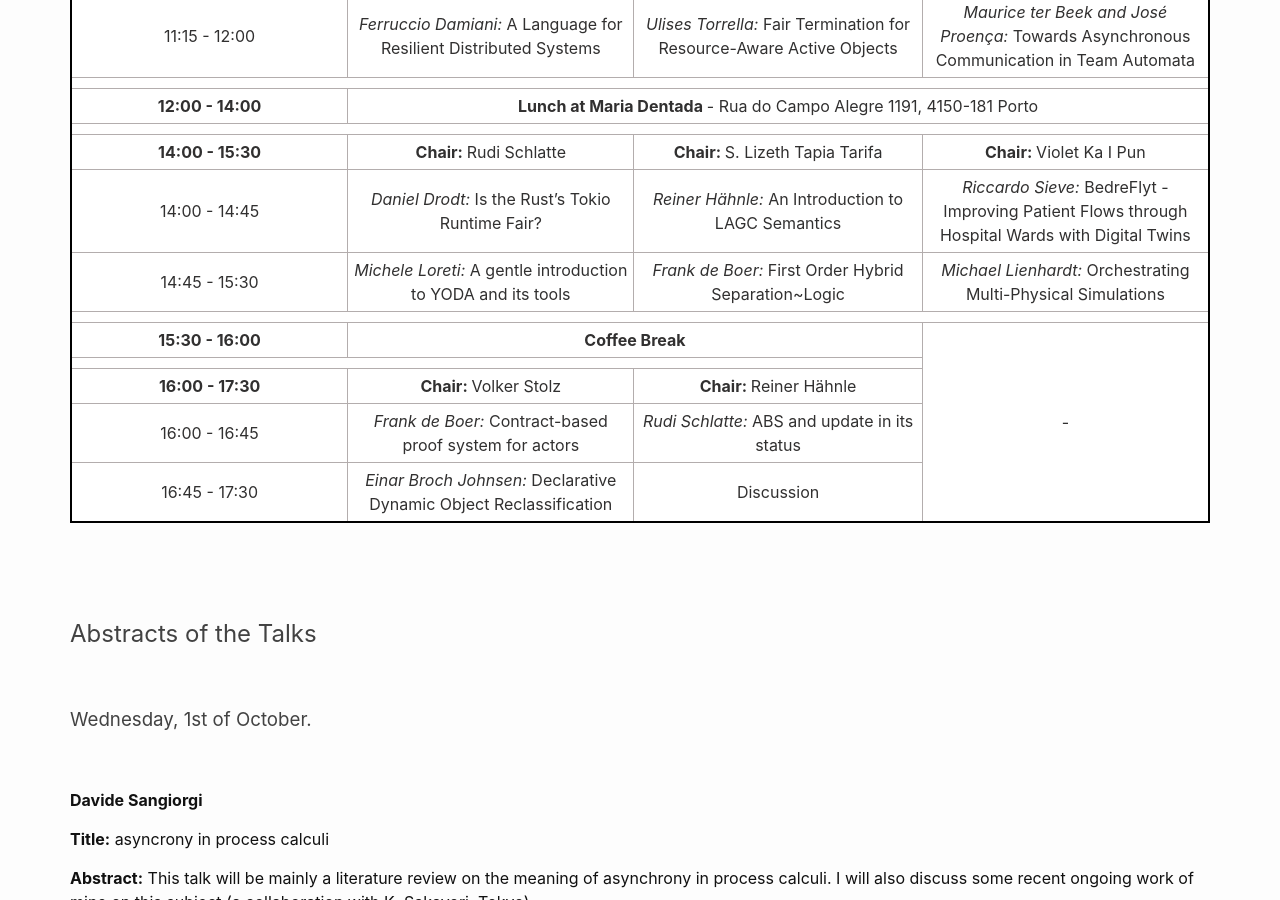
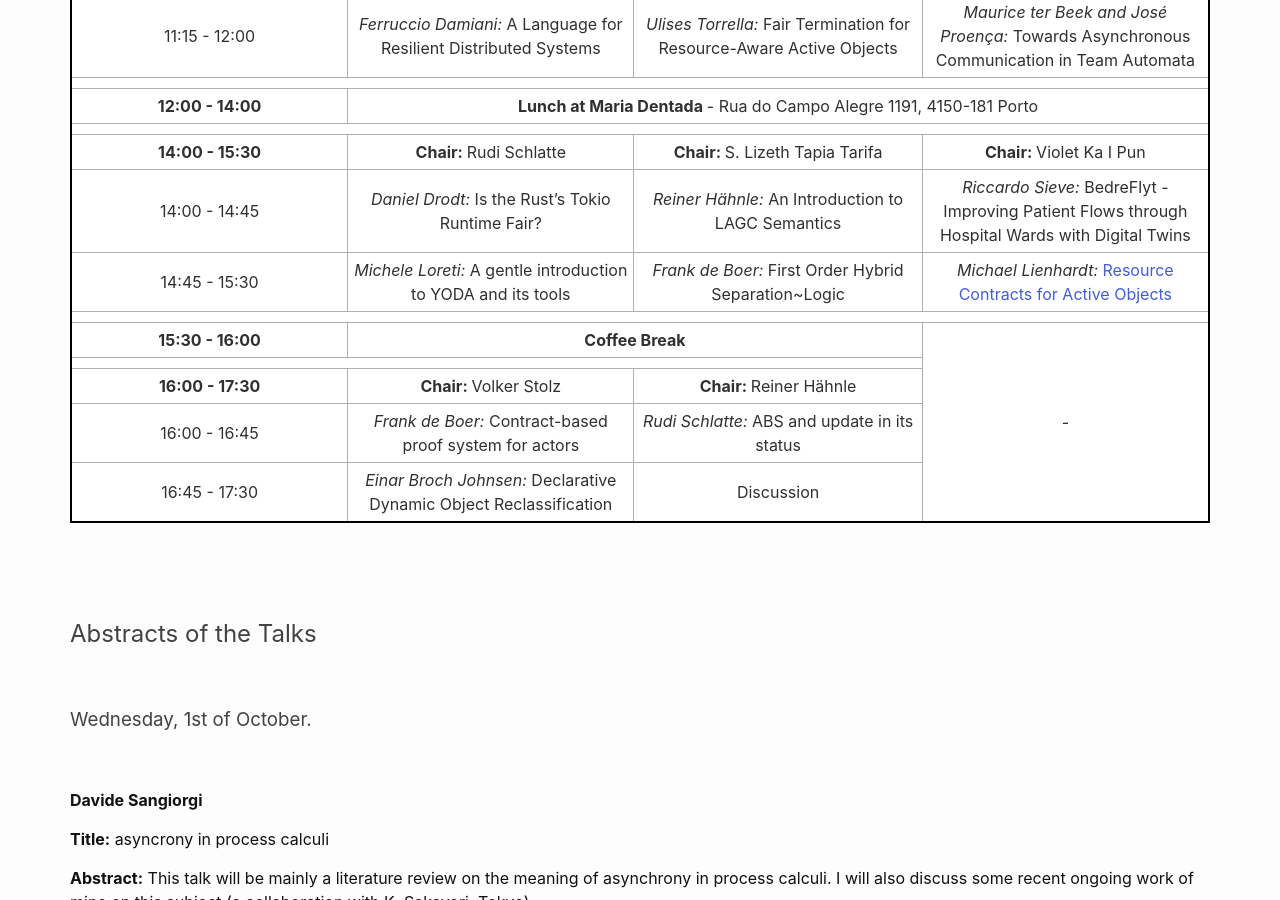
Before and after one commit to apm-workshop/2025, a Jekyll site: the page built from _pages/program.md, in a window 1280 px wide and 900 px high, scrolled down 1076 px. Built offline with Jekyll 4.4.1, drawn with Linux system fonts in a browser that asks for light colours; some of the changed text lies outside the part shown.

Commit message:
added links to slides

```diff
--- a/_pages/program.md
+++ b/_pages/program.md
@@ -72,7 +72,9 @@ The workshop will take place at the __Department of Computer Science of the Facu
 		<tr>
 			<td>  10:30 - 11:15  </td>
 			<td> <em> Davide Sangiorgi: </em> asyncrony in process calculi</td>
-			<td> <em> Charaf Eddine Dridi: </em> Resource Contracts for Active Objects</td>
+			<td> <em> Charaf Eddine Dridi: </em>
+				<a href="../assets/slides/apm25-charaf.pdf">Resource Contracts for Active Objects</a>
+			</td>
 			<td> <em> Jorge Pérez: </em> Asynchronous Session-based Concurrency: Deadlock Freedom by Typing</td>
 		</tr>
 		<tr>
@@ -107,7 +109,9 @@ The workshop will take place at the __Department of Computer Science of the Facu
 			<td> 14:45 - 15:30  </td>
 			<td> <em> Michele Loreti: </em> A gentle introduction to YODA and its tools</td>
 			<td> <em> Frank de Boer: </em> First Order Hybrid Separation~Logic  </td>
-   			<td> <em> Michael Lienhardt: </em> Orchestrating Multi-Physical Simulations</td>
+   			<td> <em> Michael Lienhardt: </em>
+   			<a href="../assets/slides/apm25-michael.pdf">Resource Contracts for Active Objects</a>
+   			</td>
 		</tr>
 		<tr>
 		 <td colspan="4">  </td>
```
Also changed, not shown: other parts of _pages/program.md (+5 -1 lines), 1 other file.
